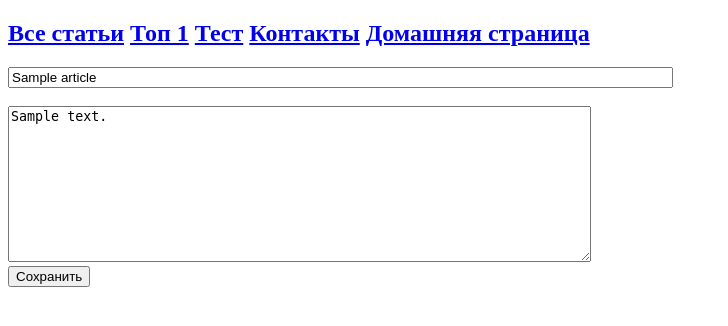
After one commit to panarbekov/Blogproject, a Django app: page /article/1/edit/ in a window 1280 px wide. The commit adds this page. Shown: the top 326 px of the page, without its empty margins (0-728 px from the left). Run offline with Django 3.2, Linux system fonts and the light colour scheme; a user stored in the database is signed in; tables that the repository leaves empty hold one stand-in row (values such as "Sample post").

Commit message:
modifieded

```diff
--- a/core/models.py
+++ b/core/models.py
@@ -45,10 +45,11 @@ class Profile(models.Model):
 
     user = models.OneToOneField(
         to=User,
-        on_delete=models.CASCADE,
+        on_delete= models.CASCADE,
         verbose_name="Пользователь",
         related_name = "profile")
 
     photo = models.ImageField(
-        null=True, blank=True
+        null=True, blank=True,
+        upload_to="profiles"
     )
--- /dev/null
+++ b/core/templates/edit.html
@@ -0,0 +1,17 @@
+{% extends 'base.html' %}
+
+{% block content %}
+
+    <form method="POST" enctype="multipart/form-data">
+        {% csrf_token %}
+        <div>
+            <input type="text" size="80" name="title" value="{{ article.title }}">
+        </div>
+        <br>
+        <div>
+            <textarea name="text" cols="70" rows="10">{{ article.text }}</textarea>
+        </div>
+        <button>Сохранить</button>
+    </form>
+
+{% endblock %}
--- a/core/urls.py
+++ b/core/urls.py
@@ -1,7 +1,9 @@
 from django.urls import path
-from .views import article, articles
+from .views import *
 
 urlpatterns = [
     path("all/", articles, name="articles"),
-    path("<id>/", article, name="article")
+    path("<id>/", article, name="article"),
+    path("<id>/", add, name = "add"),
+    path("<id>/edit/", edit, name= "edit"),
 ]
--- a/core/views.py
+++ b/core/views.py
@@ -1,5 +1,6 @@
-from django.shortcuts import render
-from django.http import HttpResponse
+from django.shortcuts import render, redirect
+from django.http import HttpResponse, Http404
+from django.contrib.auth.decorators import login_required
 from core.models import Article, Profile
 
 def homepage(request):
@@ -20,11 +21,20 @@ def top(request):
     return render(request, "top.html", {"article": article})
 
 def article(request, id):
-    article_object = Article.objects.get(id=id)
+    try:
+        article_object = Article.objects.get(id=id)
+    except Article.DoesNotExist:
+        raise Http404("Такой статьи нет")
+    if request.method == "POST":
+        article_object.delete()
+        return redirect(homepage)
+
     article_object.views += 1
     user = request.user
-    article_object.readers.add(user)
-    article_object.save()
+
+    if user.is_authenticated:
+        article_object.readers.add(user)
+        article_object.save()
     return render(request, "article.html", {"article": article_object})
 
 def profile(request,id):
@@ -32,5 +42,35 @@ def profile(request,id):
     context = {"profile" : user_profile}
     return render(request, "profile.html", context)
 
+@login_required
+def add(request):
+    if request.method == "GET":
+        # ...
+        return render(request, "add.html")
+    elif request.method == "POST":
+        form = request.POST
+        article = Article(
+            title=form["title"],
+            text=form["text"]
+        )
+        article.save()
+        return redirect(homepage)
+
+
+@login_required
+def edit(request, id):
+    article = Article.objects.get(id=id)
+
+    if request.user != article.author:
+        return HttpResponse("Атата, нельзя так делать!")
+
+    if request.method == "POST":
+        form = request.POST
+        article.text = form["text"]
+        article.title = form["title"]
+        article.save()
+        return redirect("article", id=id)
+
+    return render(request, "edit.html", {"article": article})
 
 # Create your views here.
--- a/sultanlogs/urls.py
+++ b/sultanlogs/urls.py
@@ -15,9 +15,9 @@ Including another URLconf
 """
 from django.contrib import admin
 from django.urls import path, include
-from core.views import *
 from django.conf import settings
 from django.conf.urls.static import static
+from core.views import *
 
 urlpatterns = [
     path('admin/', admin.site.urls),
```
Also changed, not shown: core/admin.py (+12 -8 lines), core/templates/add.html (added, +17 -0 lines), core/templates/article.html (+20 -6 lines).
